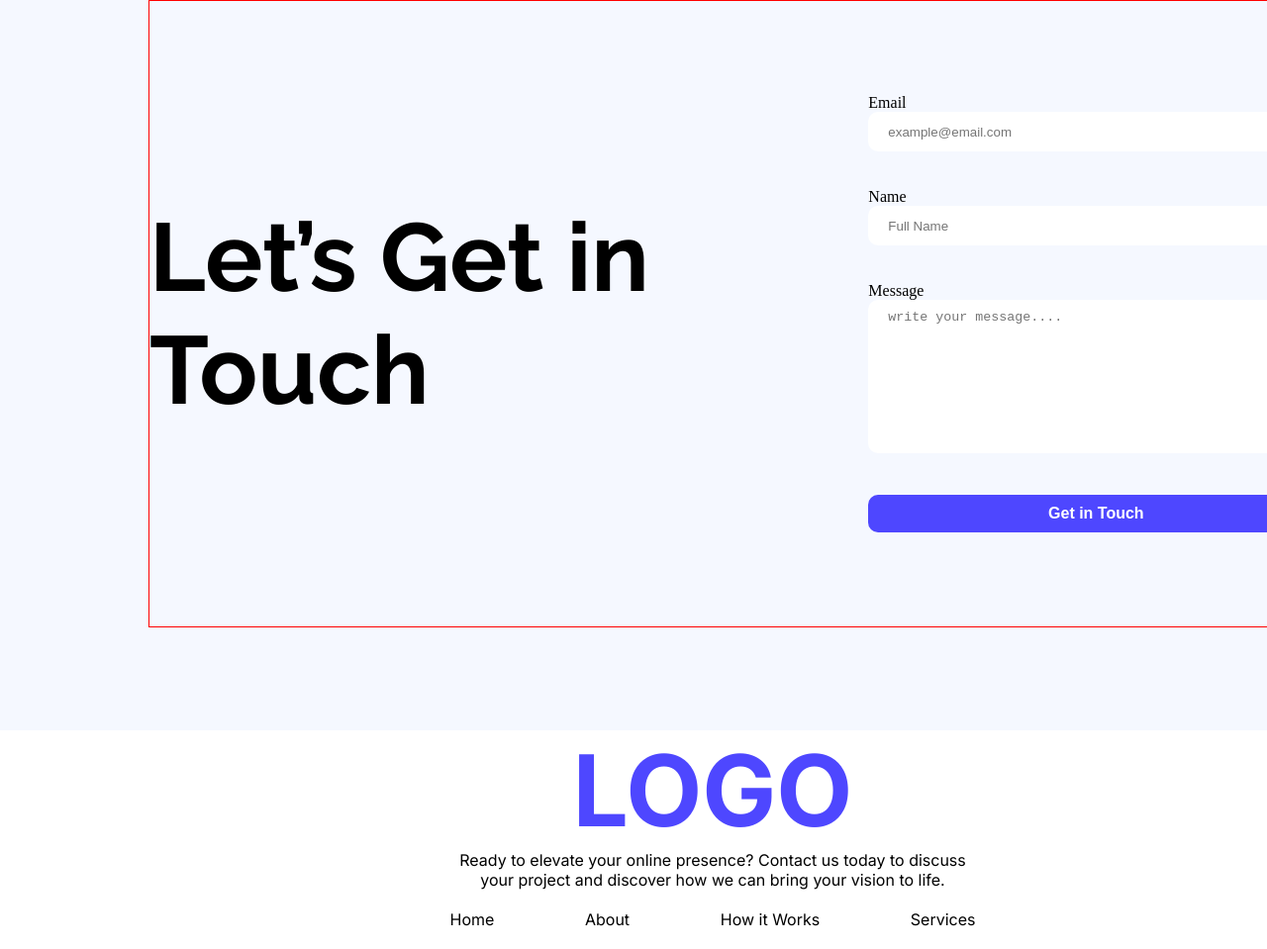
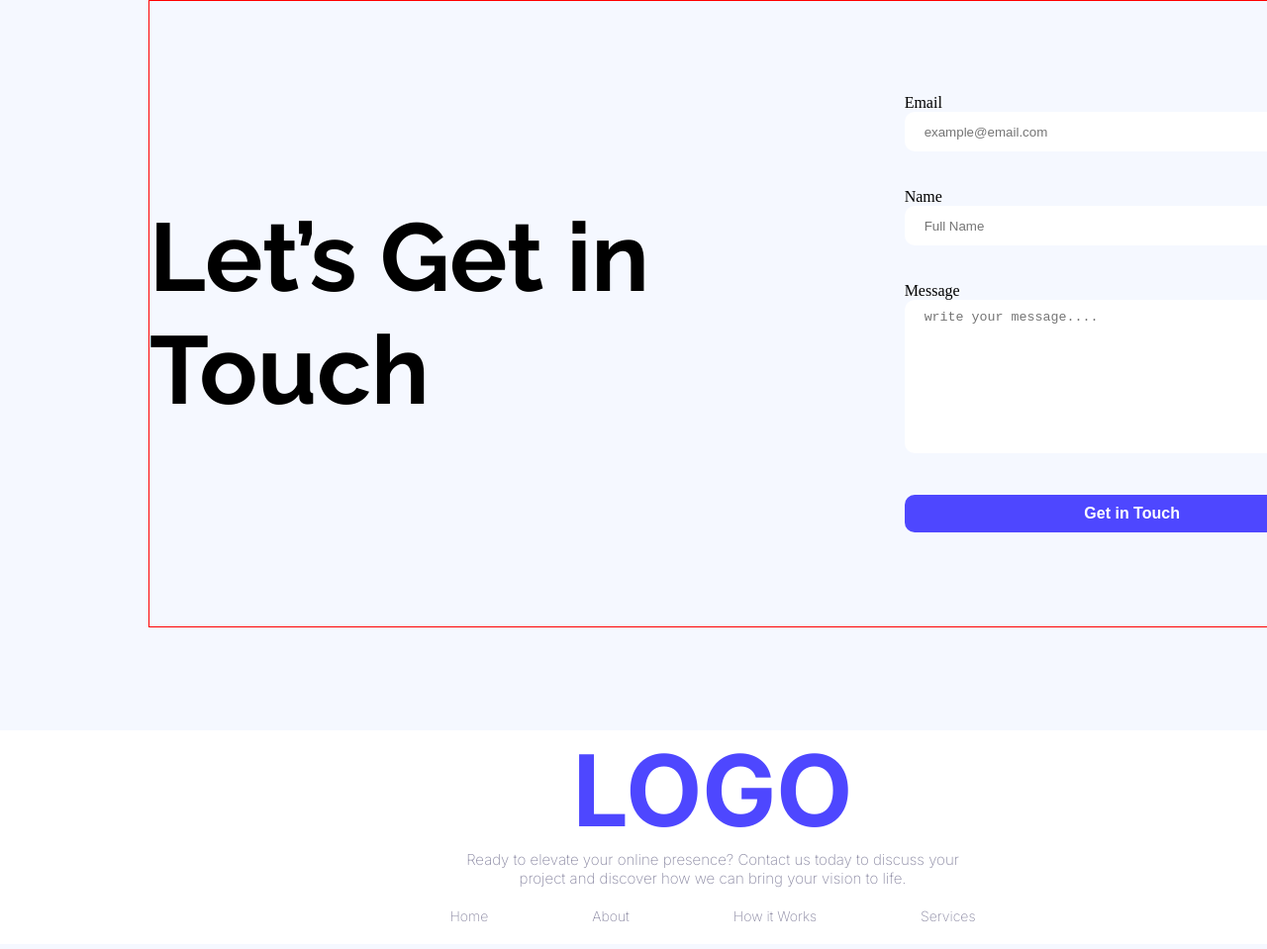
Before and after one commit to skghosh87/Assignment-B12A01-001, a plain HTML site: page index.html in a window 1280 px wide. Shown: the part 3082-4041 px from the top of the page at 99% size. Drawn offline with Linux system fonts and the light colour scheme.

Commit message:
finaly added footer

```diff
--- a/Styles/styles.css
+++ b/Styles/styles.css
@@ -269,6 +269,7 @@ color: #252432;
     display: flex;
     justify-content:space-between;
     align-items: center;
+    gap: 100px;
     width: 1140px;
     height: 632px;
     border: 1px solid red;
@@ -311,6 +312,9 @@ div input[type="submit"]{
     padding: 10px 20px;
 
 }
+.frm-btn{
+    margin-top: 0px;
+}
 /* Footer */
 .footer-section{
     width: 1440px;
@@ -341,7 +345,15 @@ div ul li{
     margin-top: 104px;
 
 }
-/* div h1{
-    margin:104px 575px 203px 574px;
-} */
- .
+.footer-para{
+    font-size:15px ;
+    font-weight: 200;
+    color:#8987A1;
+}
+
+.footer-li{
+    font-size: 14px;
+    font-weight: 200;
+    color: #8987A1;
+    gap: 25px;
+}
--- a/index.html
+++ b/index.html
@@ -166,10 +166,10 @@
             </div>
             <div class="footer-tail inter-normal">
                 <ul>
-                    <li>Home</li>
-                    <li>About</li>
-                    <li>How it Works</li>
-                    <li>Services</li>
+                    <li class="footer-li inter-normal">Home</li>
+                    <li class="footer-li inter-normal">About</li>
+                    <li class="footer-li inter-normal">How it Works</li>
+                    <li class="footer-li inter-normal">Services</li>
                 </ul>
             </div>
         </div>
```
